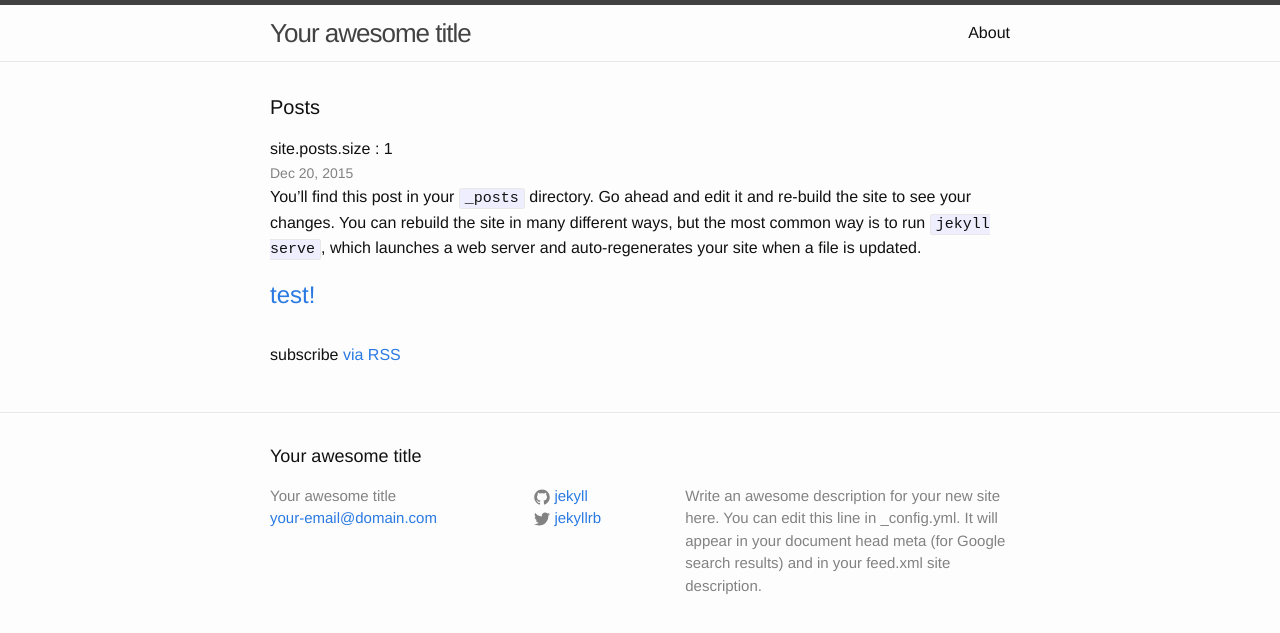
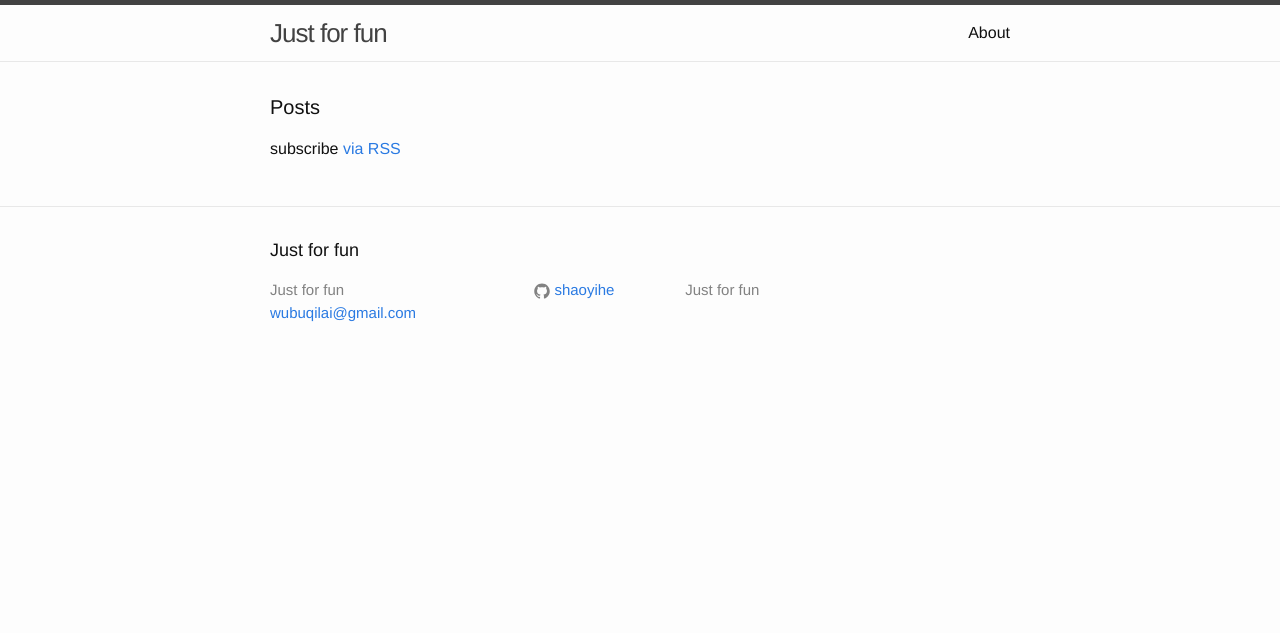
Before and after one commit to shaoyihe/shaoyihe.github.io, a Jekyll site: the page built from index.html, in a window 1280 px wide. Shown: the top 633 px of the page. Built offline with Jekyll 4.4.1, drawn with Linux system fonts in a browser that asks for light colours.

```diff
--- a/_config.yml
+++ b/_config.yml
@@ -6,17 +6,22 @@
 # 'jekyll serve'. If you change this file, please restart the server process.
 
 # Site settings
-title: Your awesome title
-email: your-email@domain.com
-description: > # this means to ignore newlines until "baseurl:"
-  Write an awesome description for your new site here. You can edit this
-  line in _config.yml. It will appear in your document head meta (for
-  Google search results) and in your feed.xml site description.
+title: Just for fun
+email: wubuqilai@gmail.com
+description: Just for fun
 baseurl: "" # the subpath of your site, e.g. /blog
 url: "http://yourdomain.com" # the base hostname & protocol for your site
-twitter_username: jekyllrb
-github_username:  jekyll
+twitter_username:
+github_username:  shaoyihe
 future: true
 
 # Build settings
 markdown: kramdown
+defaults:
+  -
+    scope:
+      path: "" # an empty string here means all files in the project
+      type: "posts" # previously `post` in Jekyll 2.2.
+    values:
+      layout: "post"
+      categories: posts
--- a/_posts/2015-12-20-welcome-to-jekyll.markdown
+++ b/_posts/2015-12-20-welcome-to-jekyll.markdown
@@ -1,8 +1,7 @@
 ---
-layout: post
 title:  "test!"
 date:   2015-12-20 22:09:47 +0800
-categories: jekyll update
+published: false
 ---
 You’ll find this post in your `_posts` directory. Go ahead and edit it and re-build the site to see your changes. You can rebuild the site in many different ways, but the most common way is to run `jekyll serve`, which launches a web server and auto-regenerates your site when a file is updated.
 
--- a/index.html
+++ b/index.html
@@ -7,14 +7,13 @@
   <h1 class="page-heading">Posts</h1>
 
   <ul class="post-list">
-    site.posts.size : {{site.posts.size}}
     {% for post in site.posts %}
       <li>
         <span class="post-meta">{{ post.date | date: "%b %-d, %Y" }}</span>
-        {{post.excerpt}}
         <h2>
           <a class="post-link" href="{{ post.url | prepend: site.baseurl }}">{{ post.title }}</a>
         </h2>
+        {{post.excerpt}}
       </li>
     {% endfor %}
   </ul>
```
